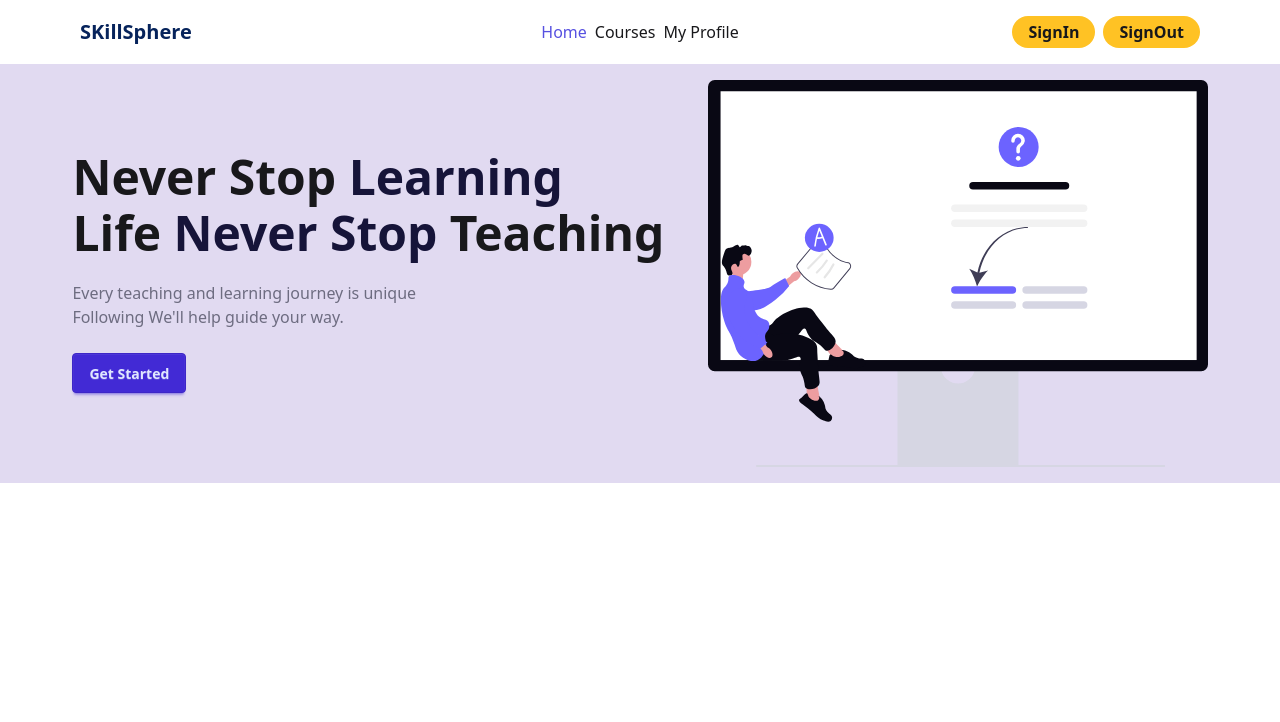
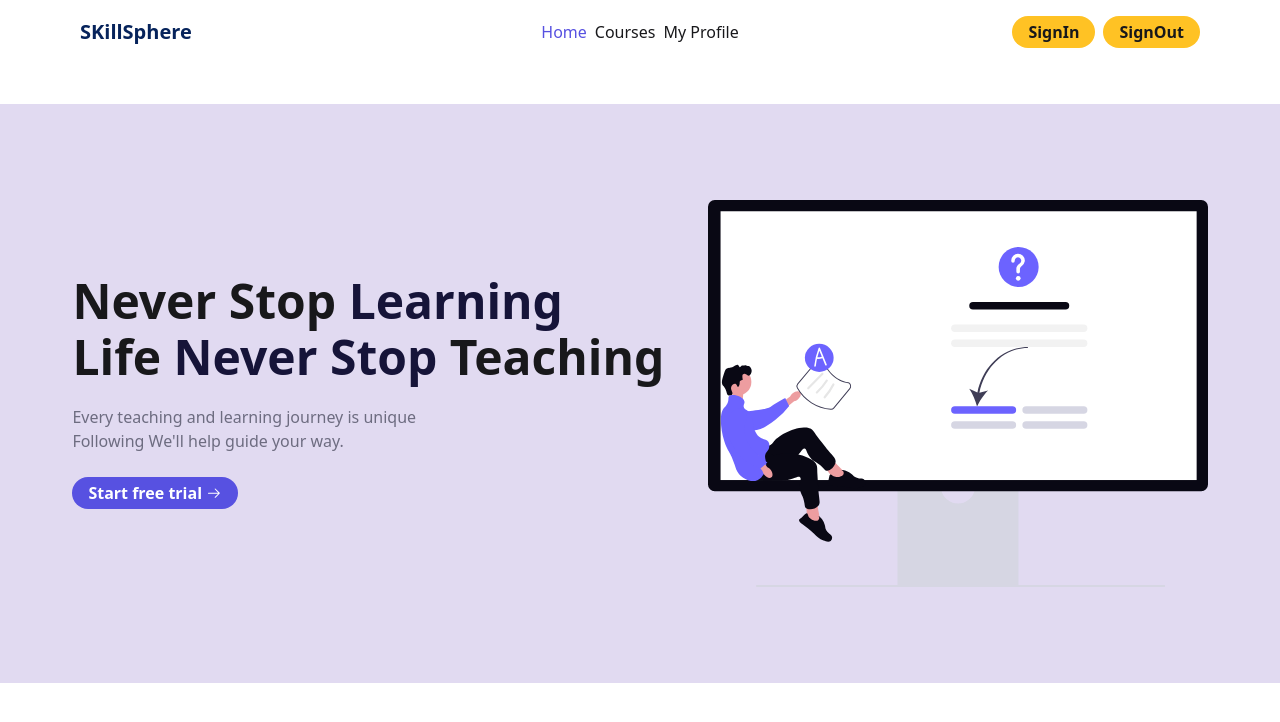
Before and after one commit to emon-101/skill-sphere, a Next.js app: page / in a window 1280 px wide. Shown: the top 722 px of the page. Built offline with nearby package versions, Linux system fonts and the light colour scheme.

Commit message:
added banner section

```diff
--- a/package.json
+++ b/package.json
@@ -11,7 +11,8 @@
   "dependencies": {
     "next": "16.2.4",
     "react": "19.2.4",
-    "react-dom": "19.2.4"
+    "react-dom": "19.2.4",
+    "react-icons": "^5.6.0"
   },
   "devDependencies": {
     "@tailwindcss/postcss": "^4",
--- a/src/components/shared/Banner.jsx
+++ b/src/components/shared/Banner.jsx
@@ -1,9 +1,10 @@
 import Image from "next/image";
 import heroImg from "@/assets/heroImg.svg";
+import { GoArrowRight } from "react-icons/go";
 
 const Banner = () => {
   return (
-    <div className="bg-[#E1DAF1] mb-10">
+    <div className="bg-[#E1DAF1] my-10 py-20 ">
       <div className="hero">
         <div className="hero-content flex-col lg:flex-row-reverse">
           <Image
@@ -26,7 +27,7 @@ const Banner = () => {
               Every teaching and learning journey is unique Following We&#39;ll
               help guide your way.
             </p>
-            <button className="btn btn-primary">Get Started</button>
+            <button className="rounded-full px-4 py-1 bg-[#5751E1] text-white flex gap-1 items-center font-semibold">Start free trial <GoArrowRight /></button>
           </div>
         </div>
       </div>
```
Also changed, not shown: 1 other file (tests, documents, lock files or other folders).
